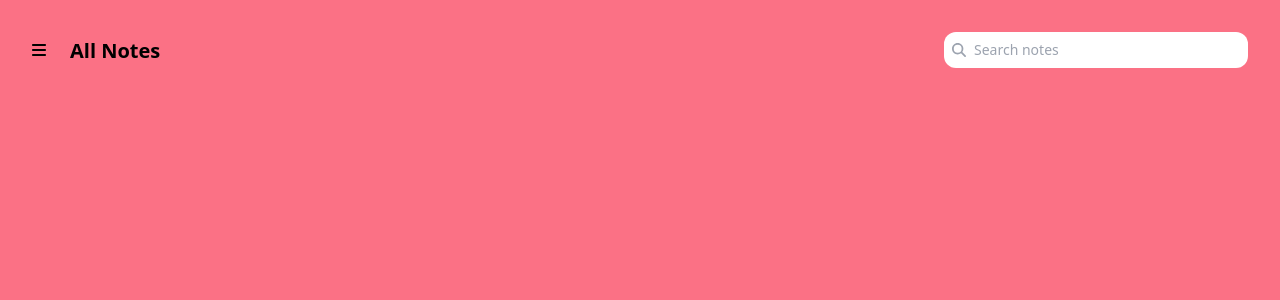
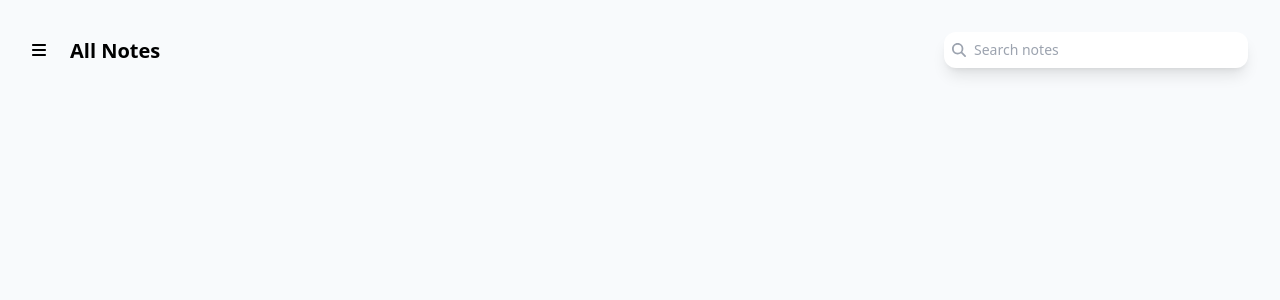
Before and after one commit to Chiazamoku-Amadi/Notes, a React (Vite) app: page / in a window 1280 px wide. Shown: the top 300 px of the page. Built offline with nearby package versions, Linux system fonts and the light colour scheme; a web font is replaced by a local one.

Commit message:
style: Added a better background color, box shadow to search bar, cursor-pointer to menu icon.

```diff
--- a/src/App.css
+++ b/src/App.css
@@ -6,6 +6,10 @@
   color: #000000;
 }
 
+.fa-bars {
+  cursor: pointer;
+}
+
 .fa-magnifying-glass {
   color: #9ca3af;
 }
--- a/src/Components/AllNotes/AllNotes.jsx
+++ b/src/Components/AllNotes/AllNotes.jsx
@@ -12,14 +12,14 @@
   }
 
   return (
-    <div className="bg-rose-400 p-8 h-screen">
+    <div className="bg-slate-50 p-8 h-screen">
       <header className="flex flex-col md:flex-row md:justify-between gap-4 w-full">
         <div className="flex justify-start items-center gap-6">
           <FontAwesomeIcon icon="fa-solid fa-bars" />
           <h2 className="text-xl font-semibold pt-0.5">All Notes</h2>
         </div>
 
-        <div className="flex justify-start items-center gap-2 bg-white text-sm font-medium p-2 rounded-xl md:w-3/12">
+        <div className="flex justify-start items-center gap-2 bg-white text-sm font-medium p-2 rounded-xl shadow-lg md:w-3/12">
           <label htmlFor="search">
             <FontAwesomeIcon icon="fa-solid fa-magnifying-glass" />
           </label>
```
